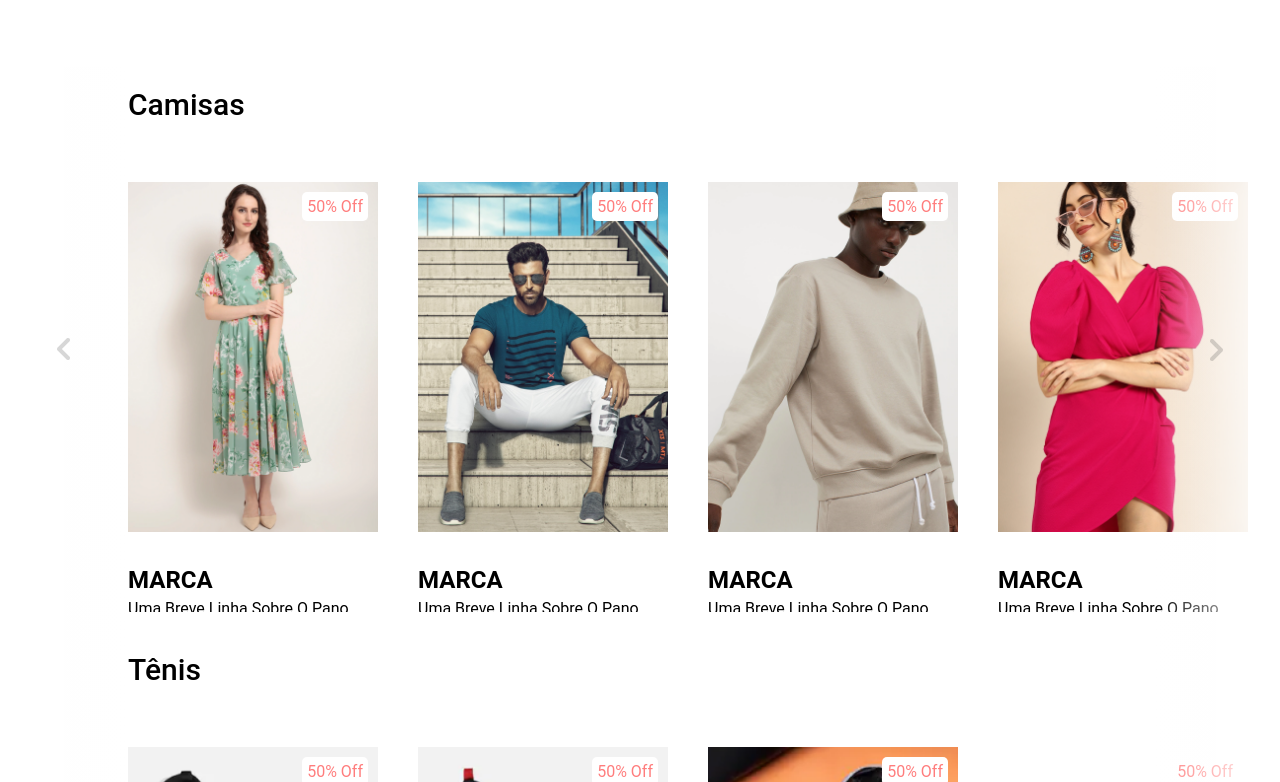
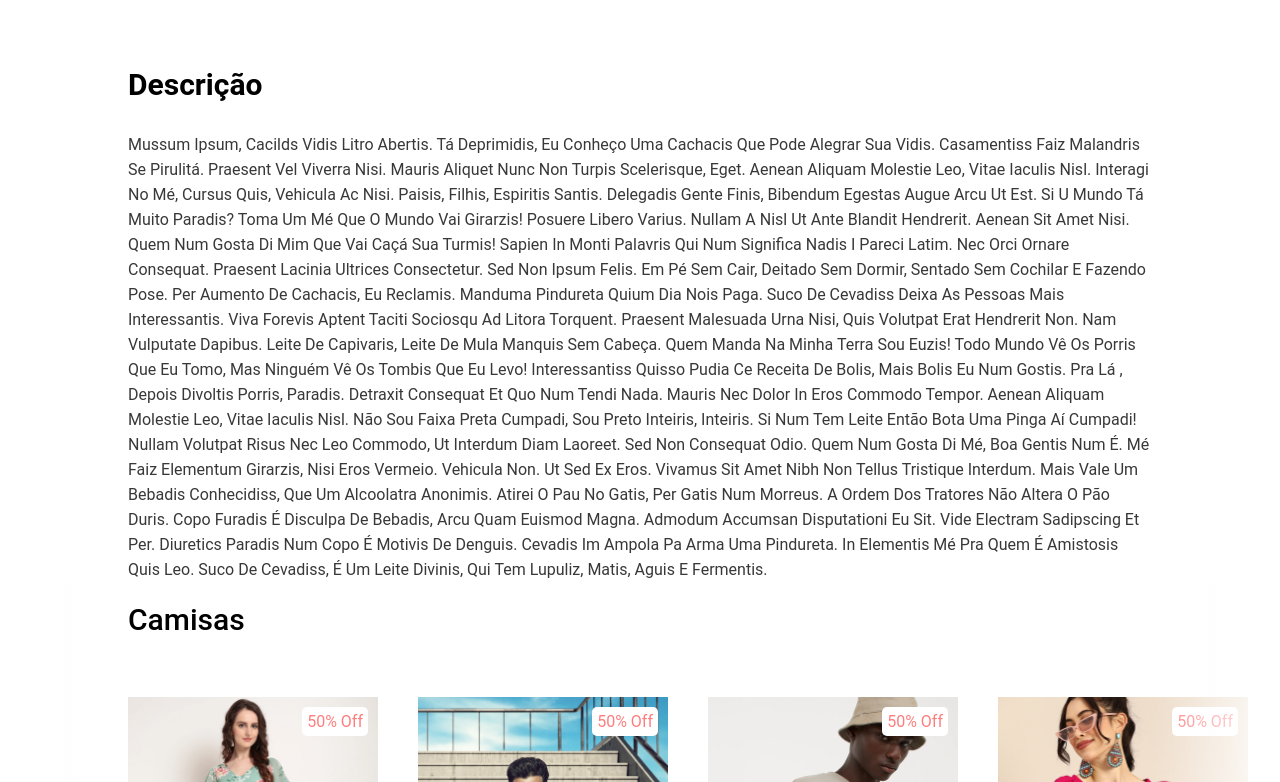
Before and after one commit to daniel-oliv3/e-commerce_clothing, a plain HTML site: page product.html in a window 1280 px wide. Shown: the part 683-1465 px from the top of the page. Drawn offline with Linux system fonts and the light colour scheme.

Commit message:
Details-Des

```diff
--- a/product.html
+++ b/product.html
@@ -44,6 +44,20 @@
             <button class="btn cart-btn">Adicionar ao carrinho</button>
             <button class="btn">Adicionar a lista de desejos</button>
         </div>
+    </section>
+
+    <section class="details-des">
+        <h2 class="heading">Descrição</h2>
+        <p class="des">Mussum Ipsum, cacilds vidis litro abertis. Tá deprimidis, eu conheço uma cachacis que pode alegrar sua vidis. Casamentiss faiz malandris se pirulitá. Praesent vel viverra nisi. Mauris aliquet nunc non turpis scelerisque, eget. Aenean aliquam molestie leo, vitae iaculis nisl.
+            Interagi no mé, cursus quis, vehicula ac nisi. Paisis, filhis, espiritis santis. Delegadis gente finis, bibendum egestas augue arcu ut est. Si u mundo tá muito paradis? Toma um mé que o mundo vai girarzis!
+            Posuere libero varius. Nullam a nisl ut ante blandit hendrerit. Aenean sit amet nisi. Quem num gosta di mim que vai caçá sua turmis! Sapien in monti palavris qui num significa nadis i pareci latim. Nec orci ornare consequat. Praesent lacinia ultrices consectetur. Sed non ipsum felis.
+            Em pé sem cair, deitado sem dormir, sentado sem cochilar e fazendo pose. Per aumento de cachacis, eu reclamis. Manduma pindureta quium dia nois paga. Suco de cevadiss deixa as pessoas mais interessantis.
+            Viva Forevis aptent taciti sociosqu ad litora torquent. Praesent malesuada urna nisi, quis volutpat erat hendrerit non. Nam vulputate dapibus. Leite de capivaris, leite de mula manquis sem cabeça. Quem manda na minha terra sou euzis!
+            Todo mundo vê os porris que eu tomo, mas ninguém vê os tombis que eu levo! Interessantiss quisso pudia ce receita de bolis, mais bolis eu num gostis. Pra lá , depois divoltis porris, paradis. Detraxit consequat et quo num tendi nada.
+            Mauris nec dolor in eros commodo tempor. Aenean aliquam molestie leo, vitae iaculis nisl. Não sou faixa preta cumpadi, sou preto inteiris, inteiris. Si num tem leite então bota uma pinga aí cumpadi! Nullam volutpat risus nec leo commodo, ut interdum diam laoreet. Sed non consequat odio.
+            Quem num gosta di mé, boa gentis num é. Mé faiz elementum girarzis, nisi eros vermeio. Vehicula non. Ut sed ex eros. Vivamus sit amet nibh non tellus tristique interdum. Mais vale um bebadis conhecidiss, que um alcoolatra anonimis.
+            Atirei o pau no gatis, per gatis num morreus. A ordem dos tratores não altera o pão duris. Copo furadis é disculpa de bebadis, arcu quam euismod magna. Admodum accumsan disputationi eu sit. Vide electram sadipscing et per.
+            Diuretics paradis num copo é motivis de denguis. Cevadis im ampola pa arma uma pindureta. In elementis mé pra quem é amistosis quis leo. Suco de cevadiss, é um leite divinis, qui tem lupuliz, matis, aguis e fermentis.</p>
     </section>
 
     <!-- Cards-Container -->
--- a/public/css/product.css
+++ b/public/css/product.css
@@ -119,3 +119,18 @@
     background: #383838;
     color: #fff;
 }
+
+.details-des {
+    padding: 0 10vw;
+    text-transform: capitalize;
+}
+
+.heading {
+    font-size: 30px;
+    margin-bottom: 30px;
+}
+
+.des {
+    color: #383838;
+    line-height: 25px;
+}
```
